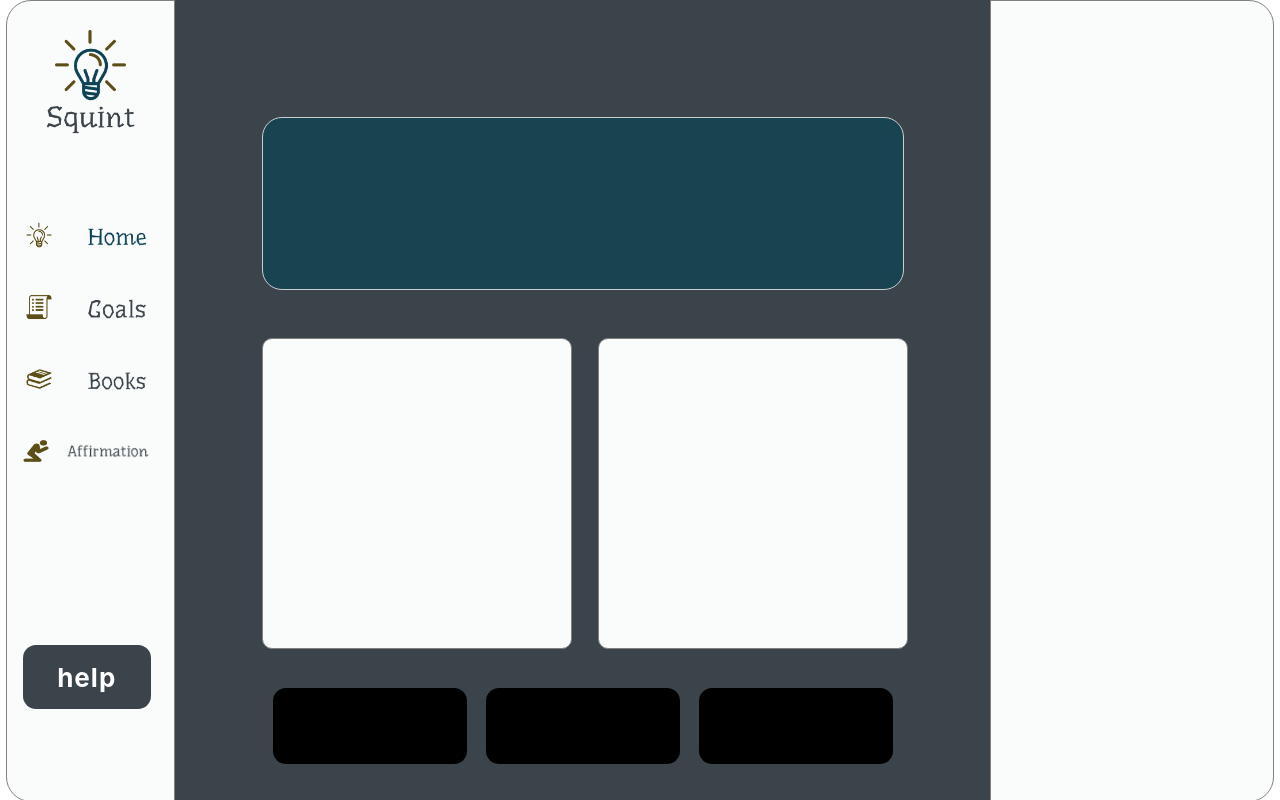
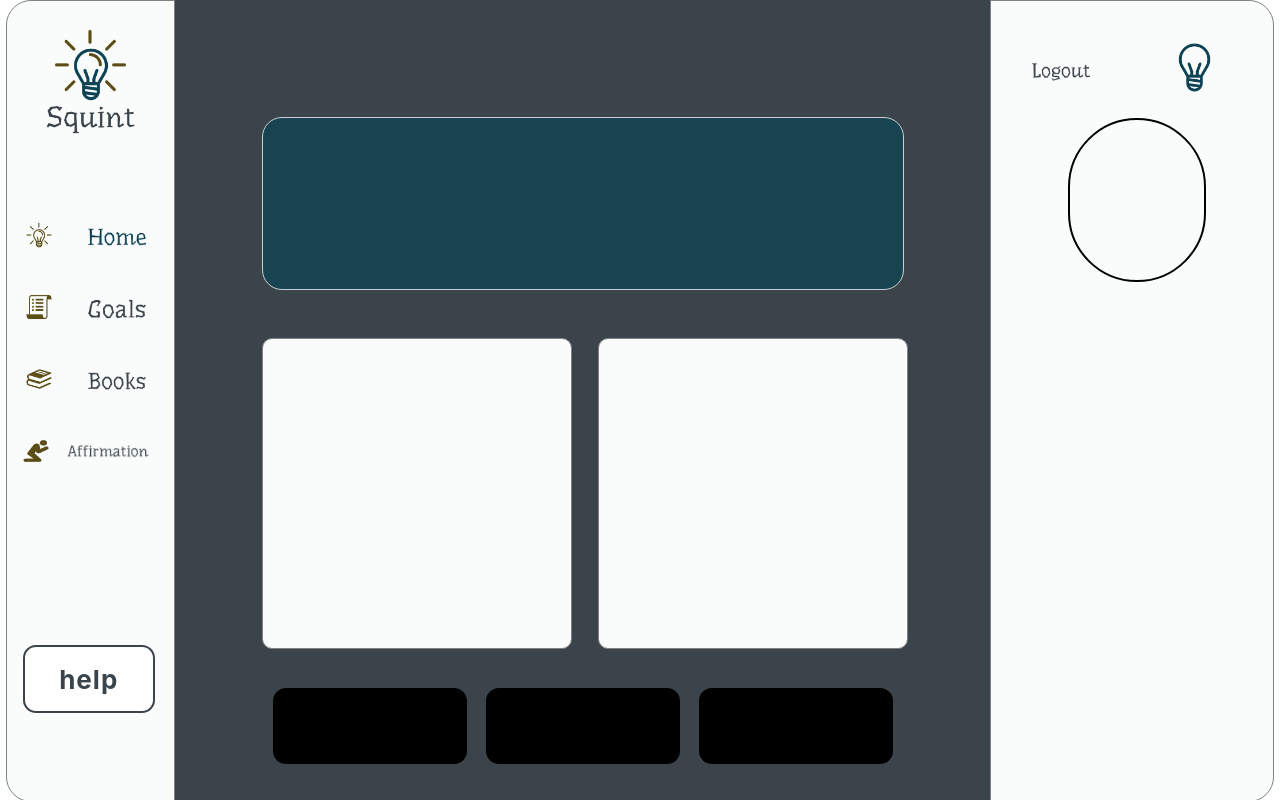
Before and after one commit to cyberstizz/Squint, a React (Create React App) app: page / in a window 1280 px wide. Built offline with nearby package versions, Linux system fonts and the light colour scheme; a web font is replaced by a local one.

Commit message:
added profile pic space and logout

```diff
--- a/src/App.css
+++ b/src/App.css
@@ -603,12 +603,52 @@ margin-right: -.18vw;
   display: flex;
   flex-direction: row;
   border-radius: 13px;
-  background-color: #3A444A;
+  background-color: white;
   margin-left: 1.2vw;
-  color: white;
+  color: #3A444A;
   text-align: center;
   letter-spacing: 1px;
   font-size: small;
   justify-content: center;
   margin-top: 3vh;
+  border: solid 2px #3A444A;
 }
+
+#logOUtDiv{
+  display: flex;
+  flex-direction: row;
+  margin-top: 5vh;
+  margin-right: -.18vw;
+}
+
+#logoutDash{
+  background-image: url('./images/greyLogout.png');
+  background-repeat: no-repeat;
+  background-position: 100%;
+   background-size: 100%;
+   height: 5vh;
+   width: 5vw;
+   margin-left: 3vw;
+   margin-top: 1.4vh;
+}
+
+#logOutDashIcon{
+  background-image: url('./images/logoLightOff.png');
+  background-repeat: no-repeat;
+  background-position: 100%;
+   background-size: contain;
+   height: 6vh;
+   width: 7vw;
+   margin-left: 3vw;
+   color: grey;
+   padding-bottom: .3em;
+}
+
+#profilePic{
+  width: 10.5vw;
+  height: 20vh;
+  border: solid 2px;
+  margin-left: 6vw;
+  margin-top: 3vh;
+  border-radius: 80px;
+}
--- a/src/components/Home.js
+++ b/src/components/Home.js
@@ -52,7 +52,10 @@ export default class Home extends React.Component{
     </div>
      </div>
      <div id='profileDiv'>
-
+        <div id='logOUtDiv'>
+          <div id='logoutDash'></div><div id='logOutDashIcon'></div>
+        </div>
+        <div id='profilePic'></div>
 
      </div>
     </div>
```
